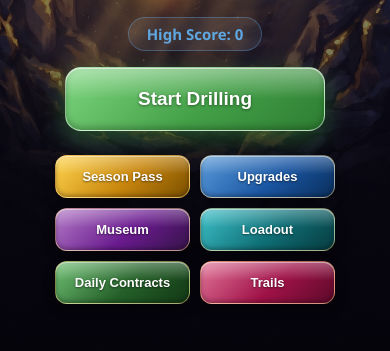
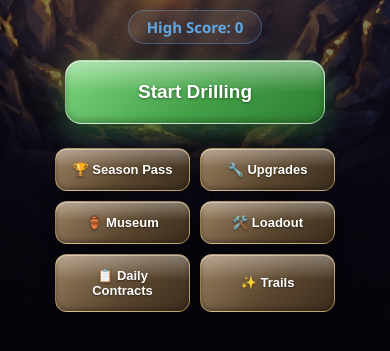
Before and after one commit to seantomaslynch-cell/endless-core, a website: page index.html in a window 390 px wide. Shown: the part 385-736 px from the top of the page. Drawn offline with Linux system fonts and the light colour scheme.

Commit message:
Unify secondary-button nav to one color, Clash Royale-style
Replace the six different jewel-tone hues with a single consistent
bronze/leather color family for all secondary buttons (Season Pass,
Upgrades, Museum, Loadout, Daily Contracts, Trails) — a six-color
rainbow in a tight 2x3 grid read as busy rather than expensive. Icons
now do the differentiating instead of color, matching how real premium
mobile nav bars (Clash Royale, etc.) handle this: one panel color, icon
+ label per action. The shared gold rim border still ties the row
together as a set.

Co-Authored-By: Claude Sonnet 5 <noreply@anthropic.com>

```diff
--- a/index.html
+++ b/index.html
@@ -59,12 +59,12 @@
     <p id="start-highscore">High Score: 0</p>
     <button id="start-btn" class="menu-primary-btn">Start Drilling</button>
     <div class="menu-secondary-grid">
-      <button id="start-pass-btn" class="menu-secondary-btn">Season Pass</button>
-      <button id="start-upgrades-btn" class="menu-secondary-btn">Upgrades</button>
-      <button id="start-museum-btn" class="menu-secondary-btn">Museum</button>
-      <button id="start-loadout-btn" class="menu-secondary-btn">Loadout</button>
-      <button id="start-contracts-btn" class="menu-secondary-btn">Daily Contracts</button>
-      <button id="start-trails-btn" class="menu-secondary-btn">Trails</button>
+      <button id="start-pass-btn" class="menu-secondary-btn">🏆 Season Pass</button>
+      <button id="start-upgrades-btn" class="menu-secondary-btn">🔧 Upgrades</button>
+      <button id="start-museum-btn" class="menu-secondary-btn">🏺 Museum</button>
+      <button id="start-loadout-btn" class="menu-secondary-btn">🛠️ Loadout</button>
+      <button id="start-contracts-btn" class="menu-secondary-btn">📋 Daily Contracts</button>
+      <button id="start-trails-btn" class="menu-secondary-btn">✨ Trails</button>
     </div>
   </div>
 
--- a/style.css
+++ b/style.css
@@ -412,8 +412,15 @@ body.paused #gameCanvas {
   margin-top: 12px;
 }
 
+/* Clash Royale-style nav: every secondary action shares ONE color family
+   (weathered bronze/leather, matching the drill's own metal + the cave's
+   rock) instead of a different hue per button. A six-color rainbow in a
+   tight 2x3 grid reads as busy rather than expensive; a real premium nav
+   uses one consistent panel color and lets icons + labels do the
+   differentiating, with the gold rim (kept from before) as the one
+   unifying accent. */
 .overlay .menu-secondary-btn {
-  --btn-grad: linear-gradient(135deg, #888, #555);
+  --btn-grad: linear-gradient(135deg, #9c8163, #5c4830 55%, #3a2c1c);
   min-width: 0;
   padding: 13px 10px;
   font-size: 13px;
@@ -421,9 +428,6 @@ body.paused #gameCanvas {
   margin-top: 0;
   border-width: 1px;
   border-style: solid;
-  /* Warm gold rim (not plain white) ties all five colors into one
-     "jeweled dashboard tile" family instead of reading as five unrelated
-     crayon-box hues. */
   border-color: rgba(255, 213, 130, 0.45);
   background:
     linear-gradient(180deg, rgba(255, 255, 255, 0.32) 0%, rgba(255, 255, 255, 0) 45%),
@@ -439,22 +443,6 @@ body.paused #gameCanvas {
   transform: scale(0.95);
   filter: brightness(0.92);
 }
-
-/* Each secondary action keeps its own color identity (still matches the
-   full overlay/Close button of that screen elsewhere in the app) so the
-   color-coding stays useful as a memory aid — but deepened into richer
-   jewel tones (sapphire / amethyst / emerald teal / emerald / ruby)
-   instead of bright Material-style primaries, so the set reads as
-   "expensive gemstones" rather than "candy." */
-#start-upgrades-btn { --btn-grad: linear-gradient(135deg, #5b9bd9, #1a56a3 55%, #0a2f5c); }
-#start-museum-btn { --btn-grad: linear-gradient(135deg, #b47cc7, #6a1b8f 55%, #37134a); }
-#start-loadout-btn { --btn-grad: linear-gradient(135deg, #3fc1c9, #0f6e75 55%, #073c40); }
-#start-contracts-btn { --btn-grad: linear-gradient(135deg, #6fbf73, #256029 55%, #123815); }
-#start-trails-btn { --btn-grad: linear-gradient(135deg, #e2779a, #a01248 55%, #5c0a29); }
-/* Topaz/amber — the odd one out on purpose. Every other tile is a "cool"
-   gem; Season Pass is warm gold to match the title treatment and read as
-   the marquee feature rather than just a sixth equal option. */
-#start-pass-btn { --btn-grad: linear-gradient(135deg, #ffd54f, #c8860d 55%, #7a4f00); }
 
 /* "Main Menu" nav buttons (pause screen, Game Over) are a distinct action
    type from the primary actions around them — leaving the run — so they
```
